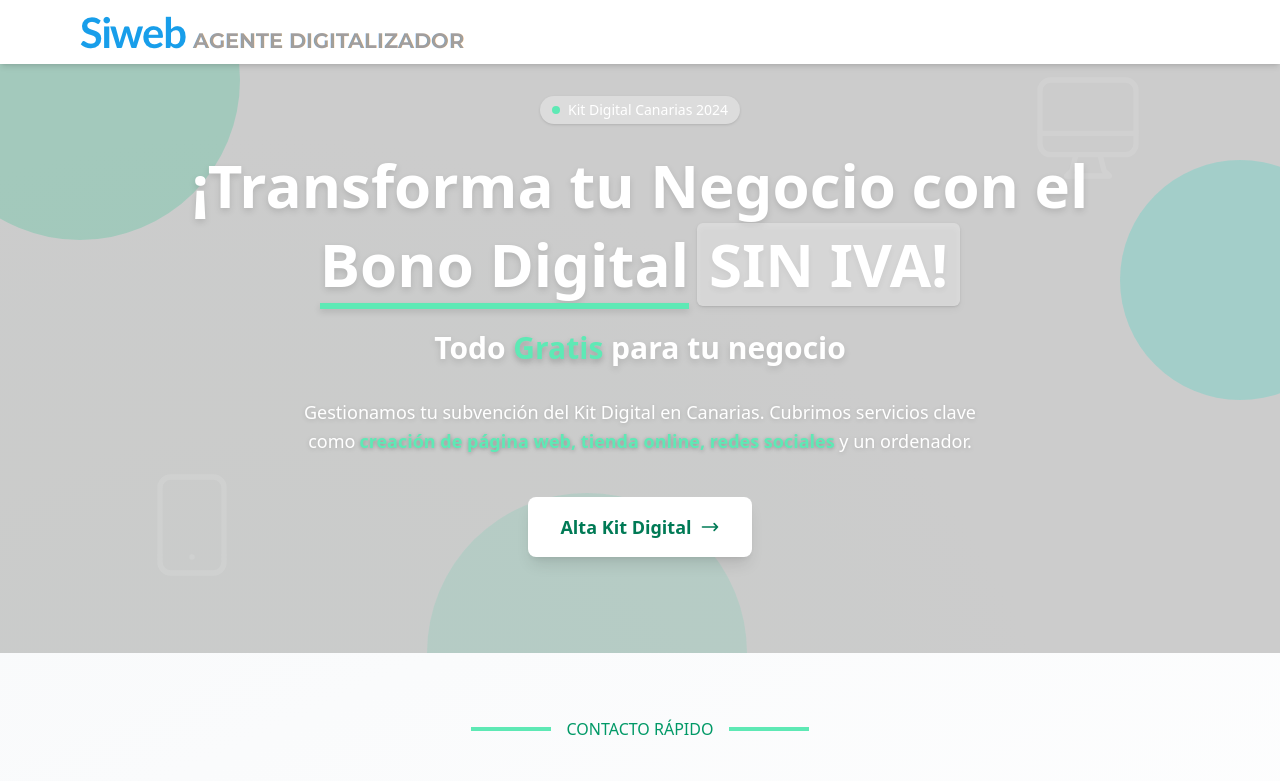
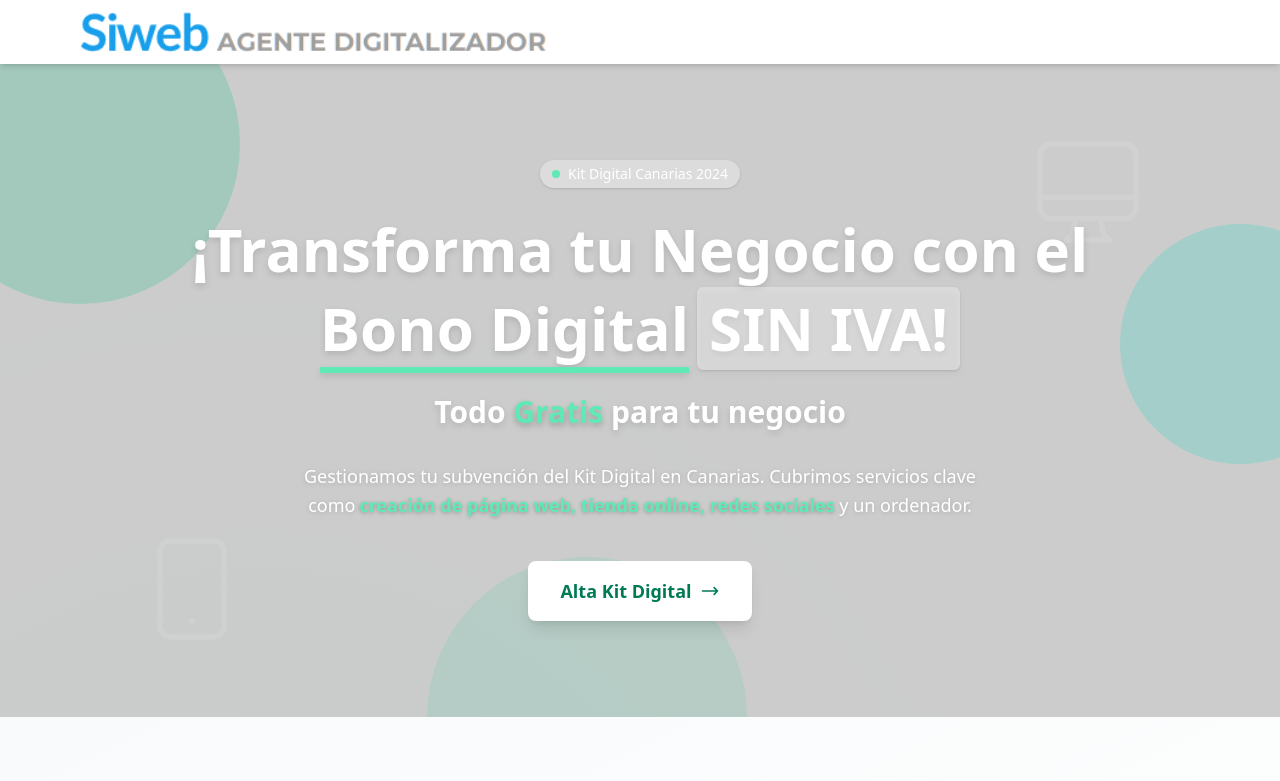
Before and after one commit to JorgeAlleresSiWeb/SiWebCanariasSticky, a React (Vite) app: page / in a window 1280 px wide. Shown: the top 781 px of the page. Built offline with nearby package versions, Linux system fonts and the light colour scheme.

Commit message:
Adapto la barra para telefonos

```diff
--- a/src/components/Nav.tsx
+++ b/src/components/Nav.tsx
@@ -1,12 +1,12 @@
 function Nav() {
   return (
-    <nav className="fixed top-0 left-0 right-0 bg-white shadow-md z-50">
+    <nav className="sticky top-0 left-0 right-0 bg-white shadow-md z-50">
       <div className="max-w-8xl mx-auto px-4">
         <div className="flex items-center justify-between h-16">
-          {/* Logo/Nombre de la empresa */}
-          <div className="flex items-center pl-16">
+          {/* Logo/Nombre de la empresa - centrado en móvil, alineado a la izquierda en desktop */}
+          <div className="flex items-center justify-center w-full md:justify-start md:pl-16">
             <span className="text-2xl font-bold text-emerald-600">
-              <img src="/Logo.png" alt="logo"/>
+              <img src="/Logo.png" alt="logo" className="h-8 sm:h-10" />
             </span>
           </div>
         </div>
```
